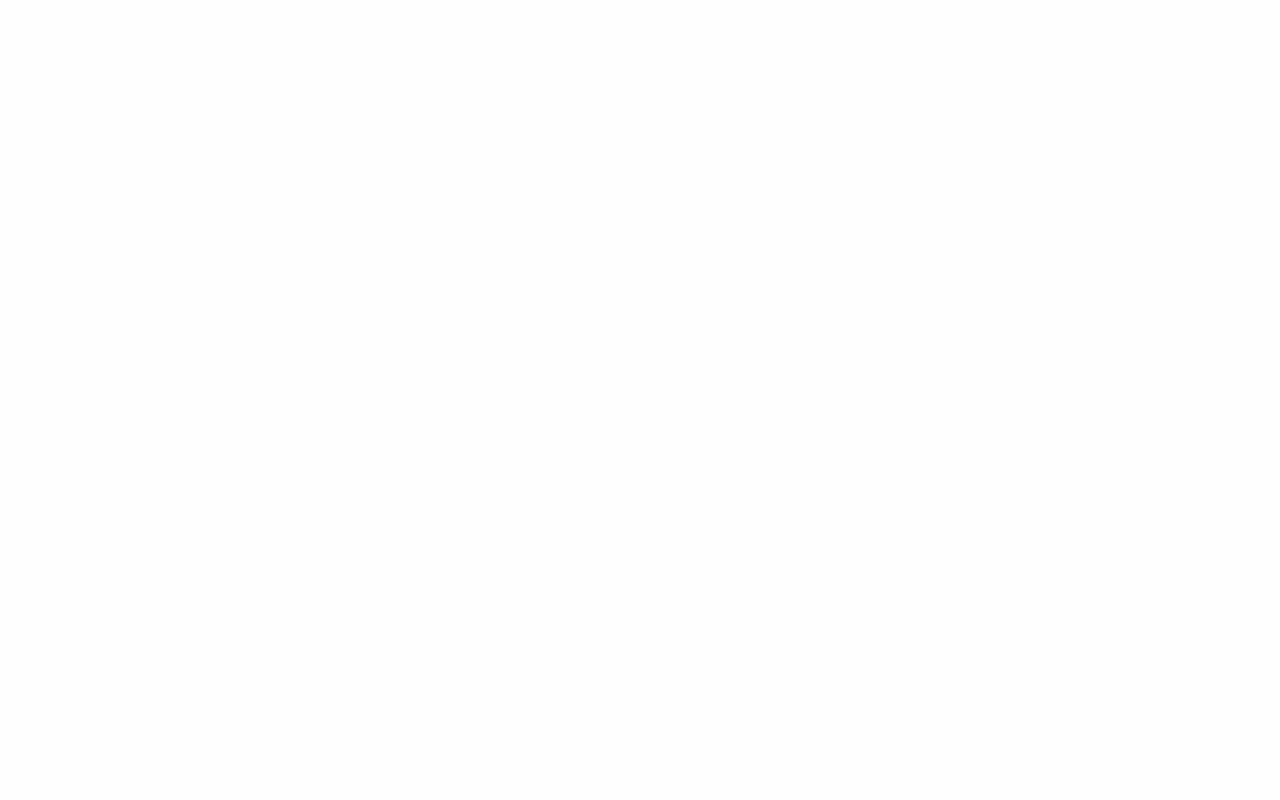
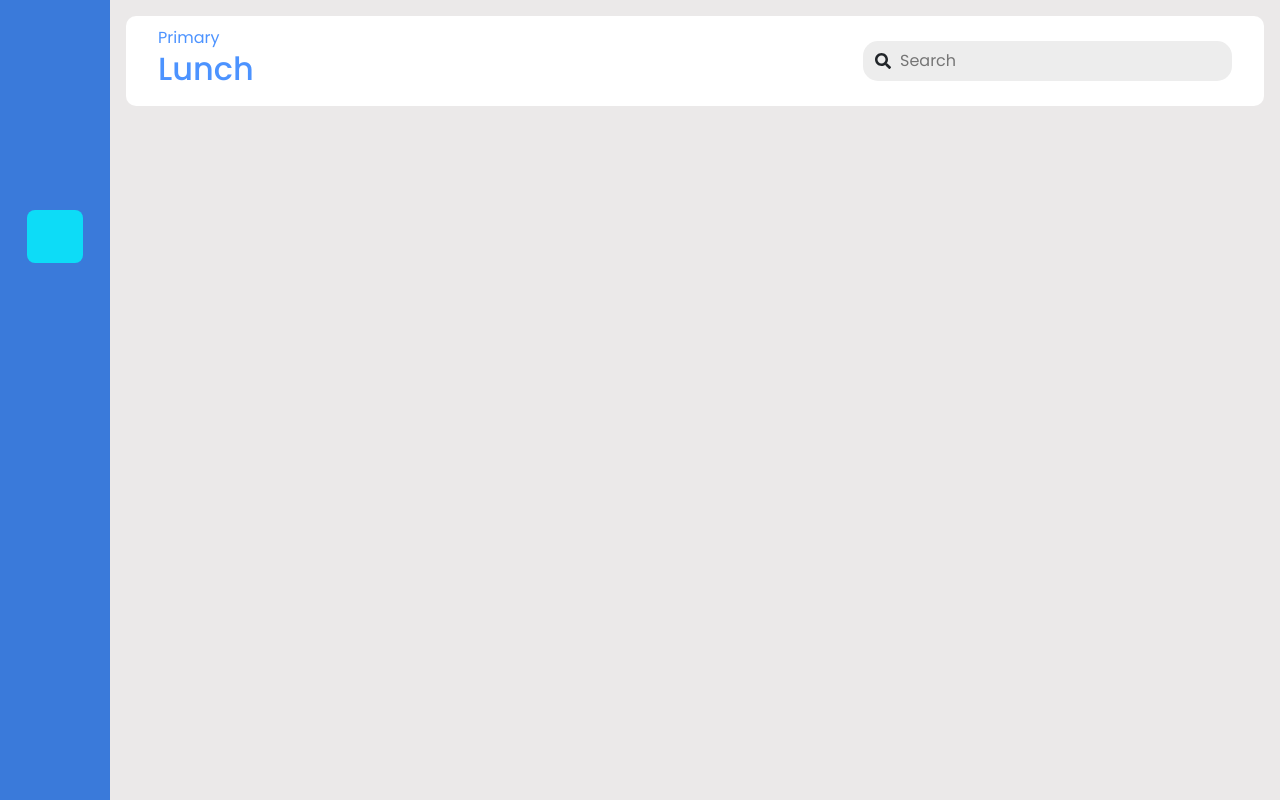
Before and after one commit to jpenaso10/ProductivityTracker, a React (Vite) app in the folder Productivity-Tracker/: page /lunch in a window 1280 px wide. Before the commit this address had no page. Built offline with nearby package versions, Linux system fonts and the light colour scheme.

Commit message:
dashboard/Lunch-Update

```diff
--- a/Productivity-Tracker/src/App.jsx
+++ b/Productivity-Tracker/src/App.jsx
@@ -1,24 +1,26 @@
-import React from 'react'
-import 'bootstrap/dist/css/bootstrap.min.css'
-import Login from './Components/Pages/Login/Login'
-import Signup from './Components/Pages/Signup/Signup'
-import {BrowserRouter, Routes, Route} from 'react-router-dom'
-import Dashboard from './Components/Pages/Dashboard/Dashboard'
-import ForgotPassword from './Components/Pages/ForgotPassword/ForgotPassword'
-import ResetPassword from './Components/Pages/ResetPassword/ResetPassword'
+import React from 'react';
+import 'bootstrap/dist/css/bootstrap.min.css';
+import { BrowserRouter, Routes, Route } from 'react-router-dom';
+import Login from './Components/Pages/Login/Login';
+import Signup from './Components/Pages/Signup/Signup';
+import Dashboard from './Components/Pages/Dashboard/Dashboard';
+import ForgotPassword from './Components/Pages/ForgotPassword/ForgotPassword';
+import ResetPassword from './Components/Pages/ResetPassword/ResetPassword';
+import Lunch from './Components/Pages/Break/Lunch';
 
 function App() {
   return (
     <BrowserRouter>
       <Routes>
-        <Route path='/' element={<Login/>}></Route>
-        <Route path='/signup' element={<Signup/>}></Route>
-        <Route path='/dashboard' element={<Dashboard/>}></Route>
-        <Route path='/forgotPassword' element={<ForgotPassword/>}></Route>
-        <Route path='/resetPassword/:token' element={<ResetPassword/>}></Route>
+        <Route path="/" element={<Login />} />
+        <Route path="/signup" element={<Signup />} />
+        <Route path="/dashboard" element={<Dashboard />} />
+        <Route path="/forgotPassword" element={<ForgotPassword />} />
+        <Route path="/resetPassword/:token" element={<ResetPassword />} />
+        <Route path="/lunch" element={<Lunch />} />
       </Routes>
     </BrowserRouter>
-  )
+  );
 }
 
-export default App
+export default App;
--- a/Productivity-Tracker/src/Components/Pages/Break/Lunch.css
+++ b/Productivity-Tracker/src/Components/Pages/Break/Lunch.css
@@ -0,0 +1,150 @@
+@import url("https://fonts.googleapis.com/css2?family=Poppins:wght@400;600&display=swap");
+
+* {
+  margin: 0;
+  padding: 0;
+  border: none;
+  outline: none;
+  box-sizing: border-box;
+  font-family: "Poppins", sans-serif;
+}
+
+body {
+  display: flex;
+  height: 100vh;
+  width: 100vw;
+  overflow: hidden;
+}
+
+.sidebar {
+  position: sticky;
+  top: 0;
+  left: 0;
+  bottom: 0;
+  width: 110px;
+  height: 100%;
+  padding: 0 1.7rem;
+  color: #fff;
+  overflow: hidden;
+  transition: width 0.2s linear;
+  background: rgba(18, 95, 211, 0.829);
+}
+
+.sidebar:hover {
+  width: 240px;
+}
+
+.logo {
+  height: 80px;
+  padding: 16px;
+}
+
+.menu {
+  height: 88%;
+  position: relative;
+  list-style: none;
+  padding: 0;
+}
+
+.menu li {
+  padding: 1rem;
+  margin: 8px 0;
+  border-radius: 8px;
+  transition: background-color 0.2s ease-in-out;
+}
+
+.menu li:hover,
+.active {
+  background-color: rgb(13, 220, 247);
+}
+
+.menu a {
+  color: #212121;
+  font-size: 14px;
+  text-decoration: none;
+  display: flex;
+  align-items: center;
+  gap: 1.5rem;
+}
+
+.menu a span {
+  overflow: hidden;
+  display: none;
+  /* Hide the text when the sidebar is not hovered */
+}
+
+.sidebar:hover .menu a span {
+  display: inline;
+  /* Show the text when the sidebar is hovered */
+}
+
+.menu a i {
+  font-size: 1rem;
+}
+
+.logout {
+  position: absolute;
+  bottom: 0;
+  left: 0;
+  width: 100%;
+}
+
+/** DASHBOARD CONTENT */
+
+.main--content {
+  flex: 1;
+  padding: 1rem;
+  background: #ebe9e9;
+  overflow-y: auto;
+  display: flex;
+  flex-direction: column;
+  position: relative;
+  top: 0;
+  transition: margin-left 0.2s;
+  height: 100vh;
+}
+
+.header--wrapper {
+  display: flex;
+  justify-content: space-between;
+  align-items: center;
+  background: #fff;
+  border-radius: 10px;
+  padding: 10px 2rem;
+  margin-bottom: 1rem;
+}
+
+.header--title {
+  color: rgba(0, 101, 255, 0.7);
+}
+
+.user--info {
+  display: flex;
+  align-items: center;
+  gap: 1rem;
+}
+
+.search--box {
+  background: rgb(237, 237, 237);
+  border-radius: 15px;
+  display: flex;
+  align-items: center;
+  gap: 5px;
+  padding: 4px 12px;
+}
+
+.search--box input {
+  border: none;
+  background: none;
+  outline: none;
+  padding: 4px;
+}
+
+.menu li.active {
+  background-color: rgb(13, 220, 247);
+  color: #fff;
+}
+
+.menu li a.active {
+  color: #fff;
+}
--- a/Productivity-Tracker/src/Components/Pages/Break/Lunch.jsx
+++ b/Productivity-Tracker/src/Components/Pages/Break/Lunch.jsx
@@ -0,0 +1,84 @@
+import React from 'react';
+import './Lunch.css';
+import { FaTachometerAlt, FaUser, FaChartBar, FaBriefcase, FaQuestionCircle, FaCog, FaSignOutAlt, FaSearch } from "react-icons/fa";
+import { BiAlarm } from "react-icons/bi";
+import { BiLogOut } from "react-icons/bi";
+import { CgProfile } from "react-icons/cg";
+import { CgMenuLeftAlt } from "react-icons/cg";
+import { CgMenuGridR } from "react-icons/cg";
+import { GoQuestion } from "react-icons/go";
+import { VscSettingsGear } from "react-icons/vsc";
+
+function Lunch() {
+  return (
+    <div>
+      <body>
+        <div className="sidebar">
+          <div className="logo"></div>
+          <ul className="menu">
+            <li>
+              <a href="./Dashboard">
+                <CgMenuLeftAlt />
+                <span>Dashboard</span>
+              </a>
+            </li>
+            <li>
+              <a href="#">
+                <CgProfile />
+                <span>Profile</span>
+              </a>
+            </li>
+            <li className="active">
+              <a href="./Lunch">
+                <BiAlarm />
+                <span>Break</span>
+              </a>
+            </li>
+            <li>
+              <a href="#">
+                <CgMenuGridR />
+                <span>Tasks</span>
+              </a>
+            </li>
+            <li>
+              <a href="#">
+                <GoQuestion />
+                <span>FAQ</span>
+              </a>
+            </li>
+            <li>
+              <a href="#">
+                <VscSettingsGear />
+                <span>Settings</span>
+              </a>
+            </li>
+            <li className="logout">
+              <a href="#">
+
+                <BiLogOut />
+                <span>Logout</span>
+              </a>
+            </li>
+          </ul>
+        </div>
+
+        <div className="main--content">
+          <div className="header--wrapper">
+            <div className="header--title">
+              <span>Primary</span>
+              <h2>Lunch</h2>
+            </div>
+            <div className="user--info">
+              <div className="search--box">
+                <FaSearch />
+                <input type="text" placeholder="Search" />
+              </div>
+            </div>
+          </div>
+        </div>
+      </body>
+    </div>
+  );
+}
+
+export default Lunch;
--- a/Productivity-Tracker/src/Components/Pages/Dashboard/Dashboard.css
+++ b/Productivity-Tracker/src/Components/Pages/Dashboard/Dashboard.css
@@ -26,13 +26,12 @@
   padding: 0 1.7rem;
   color: #fff;
   overflow: hidden;
-  transition: all 0.2s linear;
+  transition: width 0.2s linear;
   background: rgba(18, 95, 211, 0.829);
 }
 
 .sidebar:hover {
   width: 240px;
-  transition: 0.2s;
 }
 
 .logo {
@@ -51,7 +50,7 @@
   padding: 1rem;
   margin: 8px 0;
   border-radius: 8px;
-  transition: all 0.2s ease-in-out;
+  transition: background-color 0.2s ease-in-out;
 }
 
 .menu li:hover,
@@ -70,6 +69,13 @@
 
 .menu a span {
   overflow: hidden;
+  display: none;
+  /* Hide the text when the sidebar is not hovered */
+}
+
+.sidebar:hover .menu a span {
+  display: inline;
+  /* Show the text when the sidebar is hovered */
 }
 
 .menu a i {
@@ -133,3 +139,12 @@
   outline: none;
   padding: 4px;
 }
+
+.menu li.active {
+  background-color: rgb(0, 195, 255);
+  color: #fff;
+}
+
+.menu li a.active {
+  color: #fff;
+}
--- a/Productivity-Tracker/src/Components/Pages/Dashboard/Dashboard.jsx
+++ b/Productivity-Tracker/src/Components/Pages/Dashboard/Dashboard.jsx
@@ -24,7 +24,7 @@
           <div className="logo"></div>
           <ul className="menu">
             <li className="active">
-              <a href="#">
+              <a href="./Dashboard">
                 <CgMenuLeftAlt />
                 <span>Dashboard</span>
               </a>
@@ -36,7 +36,7 @@
               </a>
             </li>
             <li>
-              <a href="#">
+              <a href="./Lunch">
                 <BiAlarm />
                 <span>Break</span>
               </a>
```
